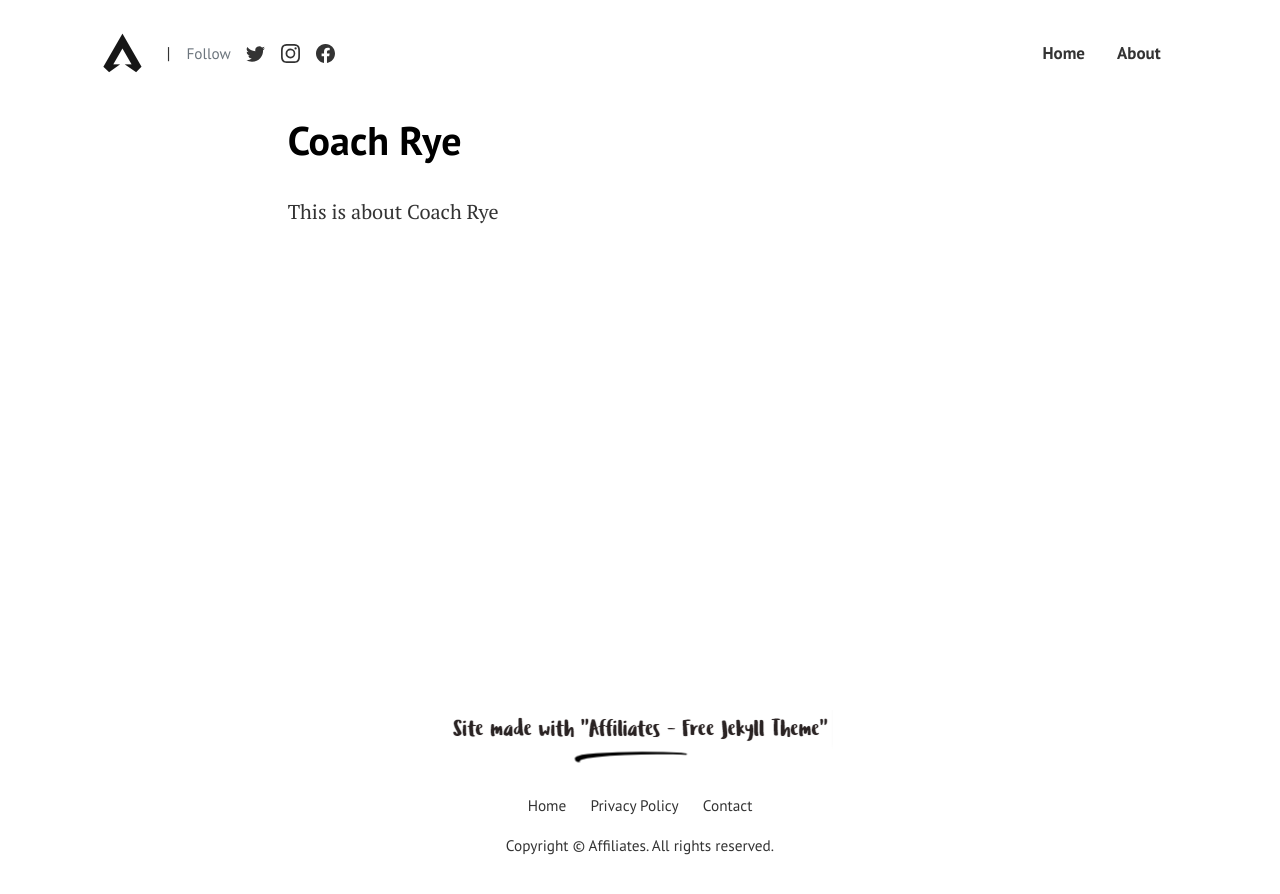
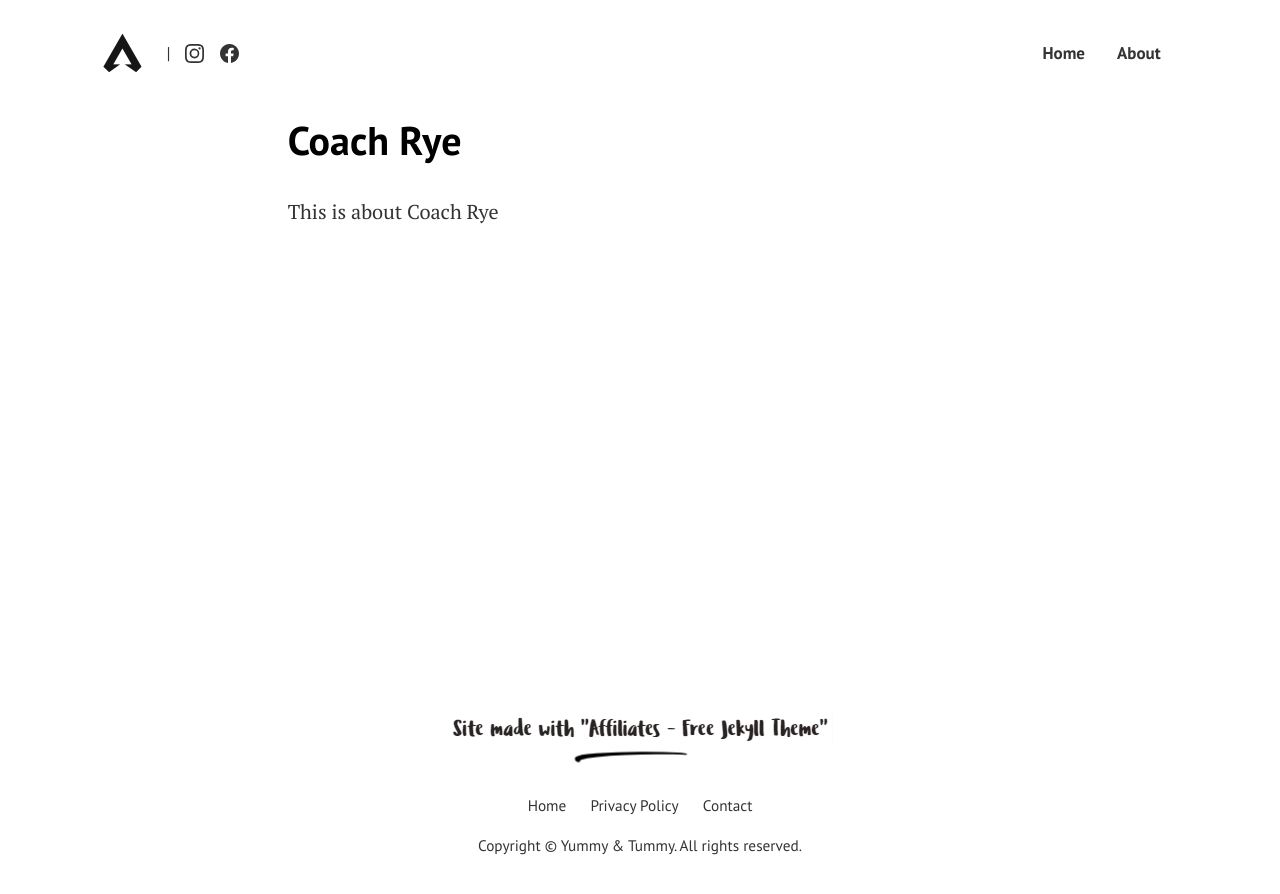
Before and after one commit to LakasNetwork/savore, a Jekyll site: the page built from coachrye.html, in a window 1280 px wide. Shown: the top 894 px of the page. Built offline with Jekyll 4.4.1, drawn with Linux system fonts in a browser that asks for light colours; part of the change alters nothing that is shown.

```diff
--- a/_config.yml
+++ b/_config.yml
@@ -1,5 +1,5 @@
-title: "Affiliates"
-email: wowthemesnet@gmail.com
+title: "Yummy & Tummy"
+email: admin@yummytummy.ph
 timezone: UTC
 baseurl: ""
 # permalink: "/:title/"
@@ -8,7 +8,7 @@ logo: 'assets/images/logo.png'
 favicon: 'assets/images/favicon.ico'
 author: yt
 paginate: 30
-disqus: 'demowebsite'
+disqus: 'coachrye'
 locale: en_us
 lang: en_us
 feed_items: 10
@@ -21,7 +21,7 @@ kramdown:
 sass:
   sass_dir: _sass
   style: :compressed
-ganalytics: UA-113961478-1
+ganalytics: G-01NKMJGBR8
 remote_theme: wowthemesnet/affiliates-jekyll-theme
 
 # Authors
@@ -53,9 +53,9 @@ authors:
 
 # Social
 social:
-  instagram: https://www.instagram.com/bootstrapstarter/
-  facebook: https://www.facebook.com/bootstrapstartercom-346329609045284
-  twitter: https://twitter.com/bstartercom
+  instagram: https://www.instagram.com/yummytummy.ph/
+  facebook: https://www.facebook.com/yummytummy.ph
+  # twitter: https://twitter.com/yummytummy.ph
 
 # Plugins
 plugins:
--- a/_layouts/default.html
+++ b/_layouts/default.html
@@ -49,13 +49,13 @@ gtag('config', '{{site.ganalytics}}');
 
           <div class="d-flex align-items-center">
 
-            <span class="ml-3 text-muted small">Follow</span>
+            <!--<span class="ml-3 text-muted small">Follow</span>
 
             <a class="d-inline-block social-icon" target="_blank" href="{{site.social.twitter}}">
               <svg xmlns="http://www.w3.org/2000/svg" width="19" height="19" fill="currentColor" class="bi bi-twitter" viewBox="0 0 16 16">
               <path d="M5.026 15c6.038 0 9.341-5.003 9.341-9.334 0-.14 0-.282-.006-.422A6.685 6.685 0 0 0 16 3.542a6.658 6.658 0 0 1-1.889.518 3.301 3.301 0 0 0 1.447-1.817 6.533 6.533 0 0 1-2.087.793A3.286 3.286 0 0 0 7.875 6.03a9.325 9.325 0 0 1-6.767-3.429 3.289 3.289 0 0 0 1.018 4.382A3.323 3.323 0 0 1 .64 6.575v.045a3.288 3.288 0 0 0 2.632 3.218 3.203 3.203 0 0 1-.865.115 3.23 3.23 0 0 1-.614-.057 3.283 3.283 0 0 0 3.067 2.277A6.588 6.588 0 0 1 .78 13.58a6.32 6.32 0 0 1-.78-.045A9.344 9.344 0 0 0 5.026 15z"/>
             </svg>
-            </a>
+            </a>-->
 
             <a class="d-inline-block social-icon" target="_blank" href="{{site.social.instagram}}">
               <svg xmlns="http://www.w3.org/2000/svg" width="19" height="19" fill="currentColor" class="bi bi-instagram" viewBox="0 0 16 16">
```
